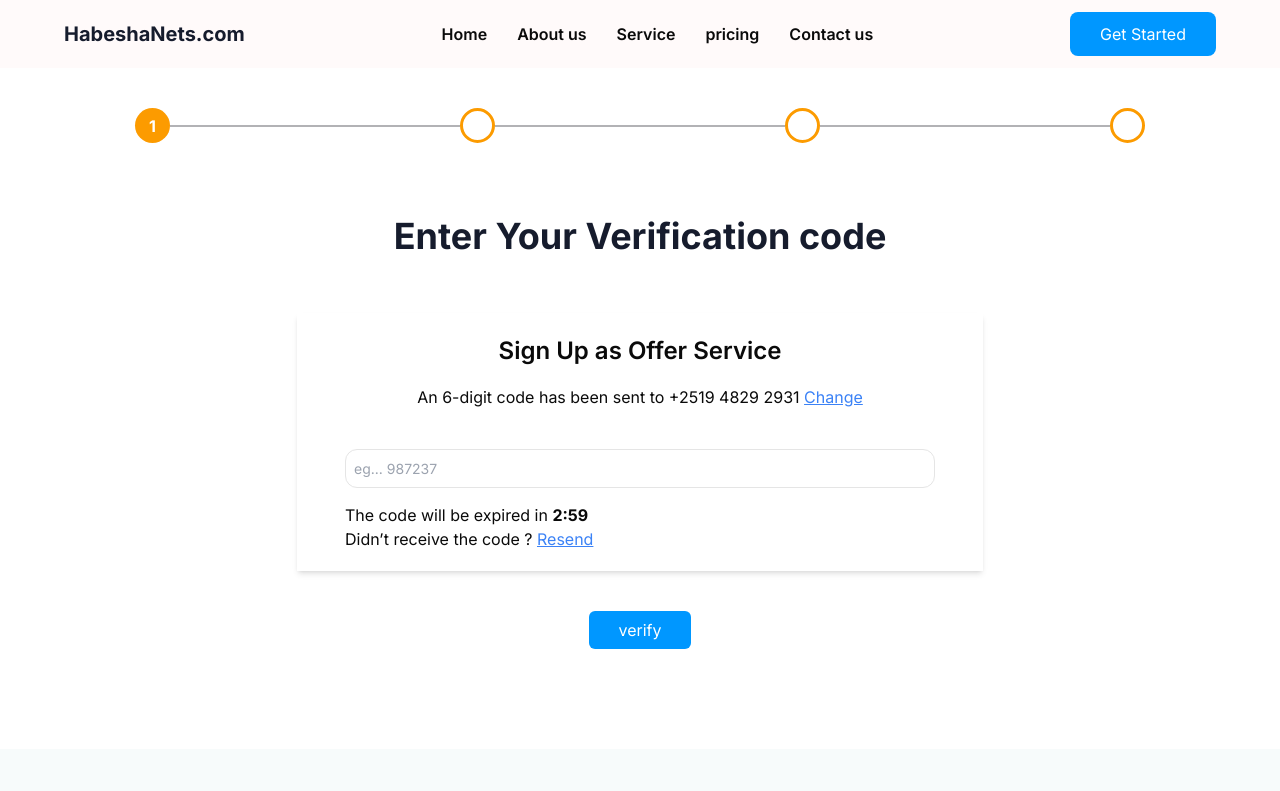
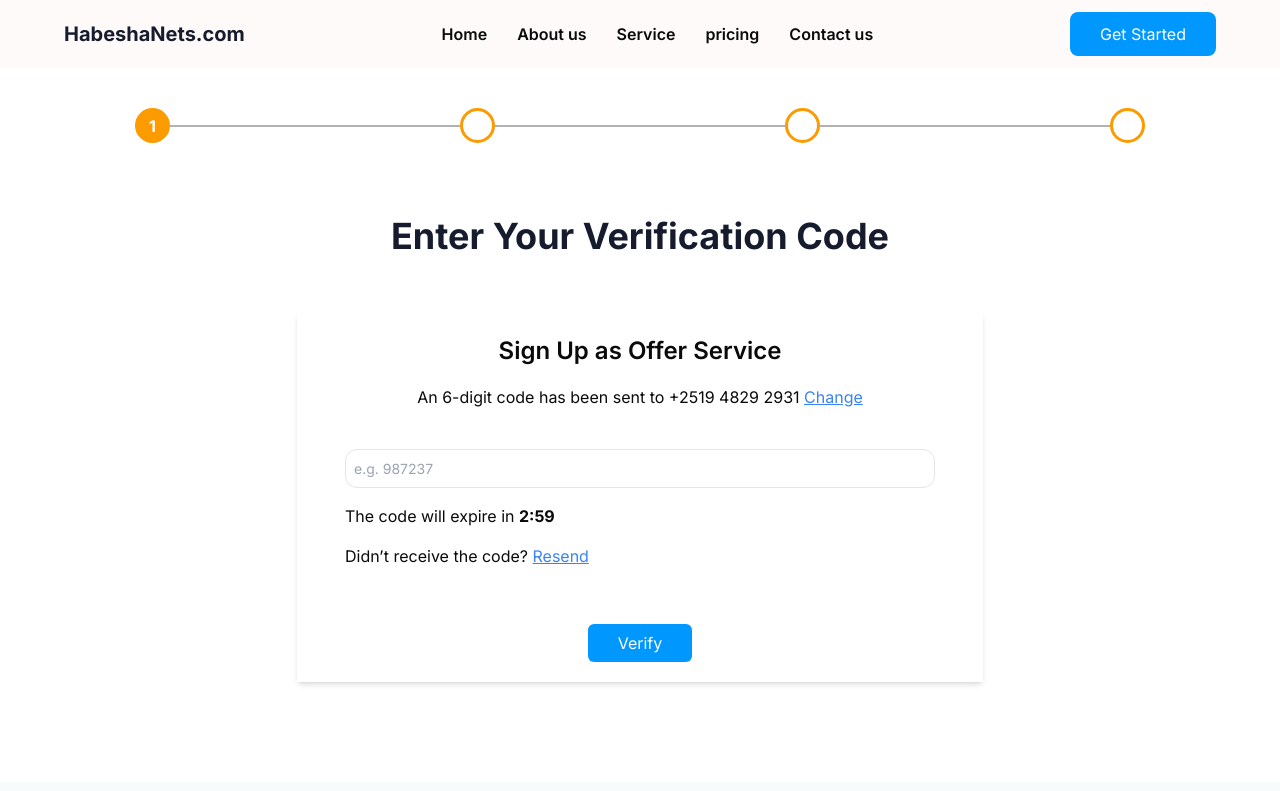
Before and after one commit to kirubeldev/HabeshaNet, a Next.js app: page /Verification in a window 1280 px wide. Shown: the top 791 px of the page. Built offline with nearby package versions, Linux system fonts and the light colour scheme.

Commit message:
works with local storage

```diff
--- a/app/(signup)/signup/page.jsx
+++ b/app/(signup)/signup/page.jsx
@@ -1,29 +1,33 @@
-"use client"
+"use client";
 import AppleandGoogle from '@/components/appleandGoogle';
 import Progressbar from '@/components/Progressbar';
 import Link from 'next/link';
+import { useRouter } from 'next/navigation';
 import React, { useState } from 'react';
 import { z } from 'zod';
+import axios from "axios";
 
 // Zod schema for form validation
 const SignupSchema = z.object({
-  email: z.string().email('Invalid email address'),
-  phoneNumber: z.string().min(10, 'Phone number must be at least 10 digits'),
-  password: z.string().min(6, 'Password must be at least 6 characters long'),
-  confirmPassword: z.string().min(6, 'Confirm Password must be at least 6 characters long'),
+  emailorphoneNumber: z.union([
+    z.string().email('Invalid email address or number'),
+    z.string().min(10, 'Phone number must be at least 10 digits'),
+  ]),
+  password: z.string().min(8, 'Password must be at least 8 characters long'),
+  confirmPassword: z.string().min(8, 'Confirm Password must be at least 8 characters long'),
 }).refine((data) => data.password === data.confirmPassword, {
   message: "Passwords don't match",
-  path: ['confirmPassword'], // Set the path of the error message for confirmPassword field
+  path: ['confirmPassword'],
 });
 
 const Page = () => {
   const [formData, setFormData] = useState({
-    email: '',
-    phoneNumber: '',
+    emailorphoneNumber: '',
     password: '',
     confirmPassword: '',
   });
 
+  const router = useRouter();
   const [errors, setErrors] = useState({});
   const [showPassword, setShowPassword] = useState(false);
   const [showConfirmPassword, setShowConfirmPassword] = useState(false);
@@ -32,13 +36,33 @@ const Page = () => {
     setFormData({ ...formData, [e.target.name]: e.target.value });
   };
 
-  const handleSubmit = (e) => {
+  const handleSubmit = async (e) => {
     e.preventDefault();
     try {
       SignupSchema.parse(formData);
       setErrors({});
-      // Form submission logic
-      console.log('Form submitted successfully', formData);
+
+      // Send the data to the server
+      const response = await axios.post("http://localhost:3000/auth/signup", {
+        userType: "serviceProvider",
+        email: formData.emailorphoneNumber,
+        password: formData.password,
+        confirmPassword: formData.confirmPassword,
+      });
+
+      console.log('Form submitted successfully', response);
+
+      if (response.status === 201) {
+        const { verificationToken } = response.data; // Adjust according to your response structure
+
+        // Store the verification token in local storage
+        if (verificationToken) {
+          localStorage.setItem('verificationToken', verificationToken);
+        }
+
+        // Navigate to the Verification page
+        router.push("/Verification");
+      }
     } catch (err) {
       if (err instanceof z.ZodError) {
         const fieldErrors = {};
@@ -46,14 +70,17 @@ const Page = () => {
           fieldErrors[error.path[0]] = error.message;
         });
         setErrors(fieldErrors);
+      } else if (axios.isAxiosError(err)) {
+        console.error('Error submitting form:', err.response?.data || err.message);
+        setErrors({ submit: 'Failed to create account. Please try again later.' });
       }
     }
   };
 
   return (
     <div>
-      <div>
       <div className='flex justify-center mt-10 items-center max-w-6xl mx-auto'>
+        {/* Progress indicators */}
         <div className='size-[35px] flex justify-center items-center bg-[#FC9B00] rounded-full text-white font-bold'>1</div>
         <div className='w-[200px] border md:w-[290px] border-[#B2B2B5]'></div>
         <div className='size-[35px] flex justify-center items-center border-[3px] border-[#FC9B00] rounded-full text-white font-bold'></div>
@@ -61,7 +88,6 @@ const Page = () => {
         <div className='size-[35px] flex justify-center items-center border-[3px] border-[#FC9B00] rounded-full text-white font-bold'></div>
         <div className='w-[200px] border md:w-[290px] border-[#B2B2B5]'></div>
         <div className='size-[35px] flex justify-center items-center border-[3px] border-[#FC9B00] rounded-full text-white font-bold'></div>
-        </div>
       </div>
 
       <div className="mt-[50px] flex item-center justify-center">
@@ -71,29 +97,17 @@ const Page = () => {
           </div>
           <form className='space-y-4' onSubmit={handleSubmit}>
             <div>
-              <p className='text-[#161C2D] font-bold text-[16px] mt-4'>Email</p>
-              <input
-                type="email"
-                name="email"
-                className='p-2 border rounded-xl outline-none text-[14px] md:min-w-[350px] w-full'
-                placeholder='i.e. example@example.com'
-                value={formData.email}
-                onChange={handleChange}
-              />
-              {errors.email && <p className='text-red-500'>{errors.email}</p>}
-            </div>
-
-            <div>
-              <p className='text-[#161C2D] font-bold text-[16px] mt-4'>Phone Number</p>
+              <p className='text-[#161C2D] font-bold text-[16px] mt-4'>Email / Phone number</p>
               <input
                 type="text"
-                name="phoneNumber"
+                name="emailorphoneNumber"
                 className='p-2 border rounded-xl outline-none text-[14px] md:min-w-[350px] w-full'
-                placeholder='i.e. (123) 456-7890'
-                value={formData.phoneNumber}
+                placeholder='i.e. example@example.com or 1234567890'
+                value={formData.emailorphoneNumber}
                 onChange={handleChange}
+                aria-label="Email or Phone Number"
               />
-              {errors.phoneNumber && <p className='text-red-500'>{errors.phoneNumber}</p>}
+              {errors.emailorphoneNumber && <p className='text-red-500'>{errors.emailorphoneNumber}</p>}
             </div>
 
             <div>
@@ -106,12 +120,13 @@ const Page = () => {
                   placeholder='Enter your password'
                   value={formData.password}
                   onChange={handleChange}
+                  aria-label="Password"
                 />
                 <img
                   src="./eye.png"
                   className={`object-cover size-[20px] cursor-pointer transition-transform ${showPassword ? 'rotate-180' : ''}`}
                   onClick={() => setShowPassword(!showPassword)}
-                  alt="Toggle visibility"
+                  alt={showPassword ? "Hide password" : "Show password"}
                 />
               </div>
               {errors.password && <p className='text-red-500'>{errors.password}</p>}
@@ -127,22 +142,24 @@ const Page = () => {
                   placeholder='Confirm your password'
                   value={formData.confirmPassword}
                   onChange={handleChange}
+                  aria-label="Confirm Password"
                 />
                 <img
                   src="./eye.png"
                   className={`object-cover size-[20px] cursor-pointer transition-transform ${showConfirmPassword ? 'rotate-180' : ''}`}
                   onClick={() => setShowConfirmPassword(!showConfirmPassword)}
-                  alt="Toggle visibility"
+                  alt={showConfirmPassword ? "Hide confirm password" : "Show confirm password"}
                 />
               </div>
               {errors.confirmPassword && <p className='text-red-500'>{errors.confirmPassword}</p>}
             </div>
 
+            {errors.submit && <p className='text-red-500'>{errors.submit}</p>} {/* Display submit error */}
+
             <div className="flex justify-center">
               <button type="submit" className="bg-[#0097FF] mt-[40px] rounded-md text-white py-[7px] px-[30px]">
                 Create Account
               </button>
-              div
             </div>
           </form>
         </div>
--- a/app/Verification/page.jsx
+++ b/app/Verification/page.jsx
@@ -1,78 +1,103 @@
-"use client"
+"use client";
 
 import Link from 'next/link';
 import React, { useState } from 'react';
+import axios from "axios";
+import { useRouter } from 'next/navigation';
 
 const Page = () => {
+  const router = useRouter();
+
+  const [pass, setPass] = useState("");
+  const [message, setMessage] = useState(""); // State for feedback messages
+
+  const handleSubmit = async (e) => {
+    e.preventDefault(); // Prevent default form submission
+    const verificationToken = localStorage.getItem('verificationToken'); // Retrieve the token from local storage
+
+    // Validate the pass input
+    if (!/^\d{6}$/.test(pass)) { // Check if pass is a 6-digit number
+      setMessage('Please enter a valid 6-digit verification code.');
+      return;
+    }
+
+    try {
+      // Convert pass to string explicitly
+      const response = await axios.post("http://localhost:3000/auth/verify", {
+        verificationCode: String(pass), // Ensure pass is sent as a string
+      }, {
+        headers: {
+          Authorization: `Bearer ${verificationToken}`, // Add Bearer token here
+        }
+      });
+
+      console.log('Verification response:', response.data);
+
+      if (response.data.verificationToken) {
+        localStorage.setItem('verificationToken', response.data.verificationToken); // Store the new token
+      }
+ if (response.status === 200) {
+  router.push("/hirep2");
+
+ }
+      setMessage(response.data.message); // Set the success message
+
+    } catch (error) {
+      if (error.response) {
+        console.error('Error response data:', error.response.data);
+        setMessage(error.response.data.message || 'Error verifying code. Please try again.');
+      } else {
+        console.error('Error verifying OTP:', error);
+        setMessage('Error verifying code. Please try again.');
+      }
+    }
+  };
 
   return (
     <div>
       <div>
         <div className='flex justify-center mt-10 items-center max-w-6xl mx-auto'>
- <div className='size-[35px] flex justify-center items-center bg-[#FC9B00] rounded-full text-white font-bold' >1</div>
-       <div className='w-[200px] border md:w-[290px] border-[#B2B2B5] '></div>
-       <div className='size-[35px] flex justify-center items-center  border-[3px] border-[#FC9B00] rounded-full text-white font-bold' ></div>
-       <div className='w-[200px] border md:w-[290px] border-[#B2B2B5] '></div>
-       <div className='size-[35px] flex justify-center items-center  border-[3px] border-[#FC9B00] rounded-full text-white font-bold' ></div>
-       <div className='w-[200px] border md:w-[290px] border-[#B2B2B5] '></div>
-       <div className='size-[35px] flex justify-center items-center  border-[3px] border-[#FC9B00] rounded-full text-white font-bold' ></div>
-
+          <div className='size-[35px] flex justify-center items-center bg-[#FC9B00] rounded-full text-white font-bold'>1</div>
+          <div className='w-[200px] border md:w-[290px] border-[#B2B2B5]'></div>
+          <div className='size-[35px] flex justify-center items-center border-[3px] border-[#FC9B00] rounded-full text-white font-bold'></div>
+          <div className='w-[200px] border md:w-[290px] border-[#B2B2B5]'></div>
+          <div className='size-[35px] flex justify-center items-center border-[3px] border-[#FC9B00] rounded-full text-white font-bold'></div>
+          <div className='w-[200px] border md:w-[290px] border-[#B2B2B5]'></div>
+          <div className='size-[35px] flex justify-center items-center border-[3px] border-[#FC9B00] rounded-full text-white font-bold'></div>
         </div>
-
       </div>
       <div className="mt-[50px] flex item-center justify-center">
-
-    <p className='text-[#161C2D] font-bold text-[36px] mt-4'>Enter Your Verification code </p>
-
-
-
+        <p className='text-[#161C2D] font-bold text-[36px] mt-4'>Enter Your Verification Code</p>
       </div>
-
       <div className="mt-[50px] flex item-center justify-center">
-       <div className="py-5 px-12 shadow-md ">
-        <div className=" text-center text-[24px] pb-4 font-semibold">
-
+        <div className="py-5 px-12 shadow-md">
+          <div className="text-center text-[24px] pb-4 font-semibold">
             <p>Sign Up as Offer Service</p>
-
           </div>
-        <div className=" text-center text-[16px] text-gray pb-4 ">
-
-<p>An 6-digit code has been sent to +2519 4829 2931 <Link className="text-blue-500 underline" href="/signup">
-Change
-</Link>  </p>
-
+          <div className="text-center text-[16px] text-gray pb-4 ">
+            <p>An 6-digit code has been sent to +2519 4829 2931 <Link className="text-blue-500 underline" href="/signup">Change</Link></p>
           </div>
-
-
-
-
-                <div className='space-y-4 mt-6'>
-
+          <form className='space-y-4 mt-6' onSubmit={handleSubmit}>
             <input
-                    type="password"
+              type="number" // Set input type to number
               name="phoneNumber"
               className='border p-2 rounded-xl outline-blue-500 text-[14px] md:min-w-[590px] w-full'
-                    placeholder='eg... 987237'
-
+              placeholder='e.g. 987237'
+              onChange={(e) => setPass(e.target.value)}
+              min="0" // Ensure positive numbers only
+              max="999999" // Limit to 6 digits
+              required // Make the input required
             />
+            {pass && <p className="mt-2">Entered Code: {pass}</p>}
+            <p className="mt-[15px]">The code will expire in <strong>2:59</strong></p>
+            <p>Didn’t receive the code? <Link className="text-blue-500 underline" href="">Resend</Link></p>
+            <div className="flex justify-center">
+              <button type="submit" className="bg-[#0097FF] mt-[40px] rounded-md text-white py-[7px] px-[30px]">Verify</button>
             </div>
-                <p className="mt-[15px]">The code will be expired in <strong>2:59 </strong> </p>
-           <p>Didn’t receive the code ?  <Link className="text-blue-500 underline" href="">  Resend
-
- </Link> </p>
-                <div className="flex justify-center ">
-
-
+          </form>
+          {message && <p className="mt-4 text-center">{message}</p>} {/* Display feedback message */}
         </div>
-
       </div>
-
-    </div>
-    <div className=" text-center ">
-
-    <button className="bg-[#0097FF] mt-[40px] rounded-md text-white py-[7px] px-[30px]">verify</button>
-    </div>
-
     </div>
   );
 };
--- a/components/hero.jsx
+++ b/components/hero.jsx
@@ -29,7 +29,7 @@ const Hero = () => {
               quae <br /> similique iste quaerat sumos temporibus nemo esse quis
               pariatur sumo <br /> repudiandae. Voluptas.
             </p>
-            <div className="flex justify-between pt-4">
+            <div className="flex justify-between gap-3 pt-4">
               <button className="py-[10px] flex gap-3 items-center rounded-lg px-[30px] text-white bg-[#0097FF]">
                 Find a Professional <FaArrowRightLong />
               </button>
--- a/package.json
+++ b/package.json
@@ -14,6 +14,7 @@
     "@mui/icons-material": "^6.0.0",
     "@mui/material": "^6.0.0",
     "@mui/system": "^6.0.0",
+    "axios": "^1.7.7",
     "class-variance-authority": "^0.7.0",
     "clsx": "^2.1.1",
     "dom-helpers": "^5.2.1",
```
Also changed, not shown: 1 other file (tests, documents, lock files or other folders). Lines whose indentation alone changed are shown as unchanged.
